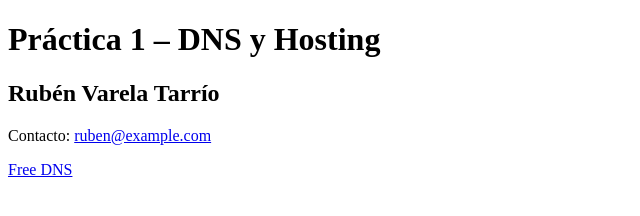
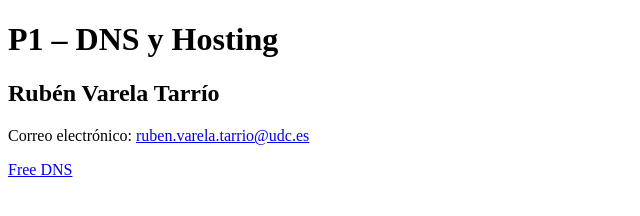
Before and after one commit to RubenVarelaTarrio/web-dns, a plain HTML site: page index.html in a window 1280 px wide. Shown: the whole page, without its empty margins (0-640 px from the left). Drawn offline with Linux system fonts and the light colour scheme.

Commit message:
Update index.html

```diff
--- a/index.html
+++ b/index.html
@@ -2,15 +2,15 @@
 <html lang="es">
 <head>
   <meta charset="UTF-8">
-  <title>Práctica DNS</title>
+  <title>P1 – DNS y Hosting</title>
 </head>
 <body>
-  <h1>Práctica 1 – DNS y Hosting</h1>
+  <h1>P1 – DNS y Hosting</h1>
   <h2>Rubén Varela Tarrío</h2>
 
   <p>
-    Contacto:
-    <a href="mailto:ruben@example.com">ruben@example.com</a>
+    Correo electrónico:
+    <a href="mailto:ruben.varela.tarrio@udc.es"> ruben.varela.tarrio@udc.es</a>
   </p>
 
   <p>
```
